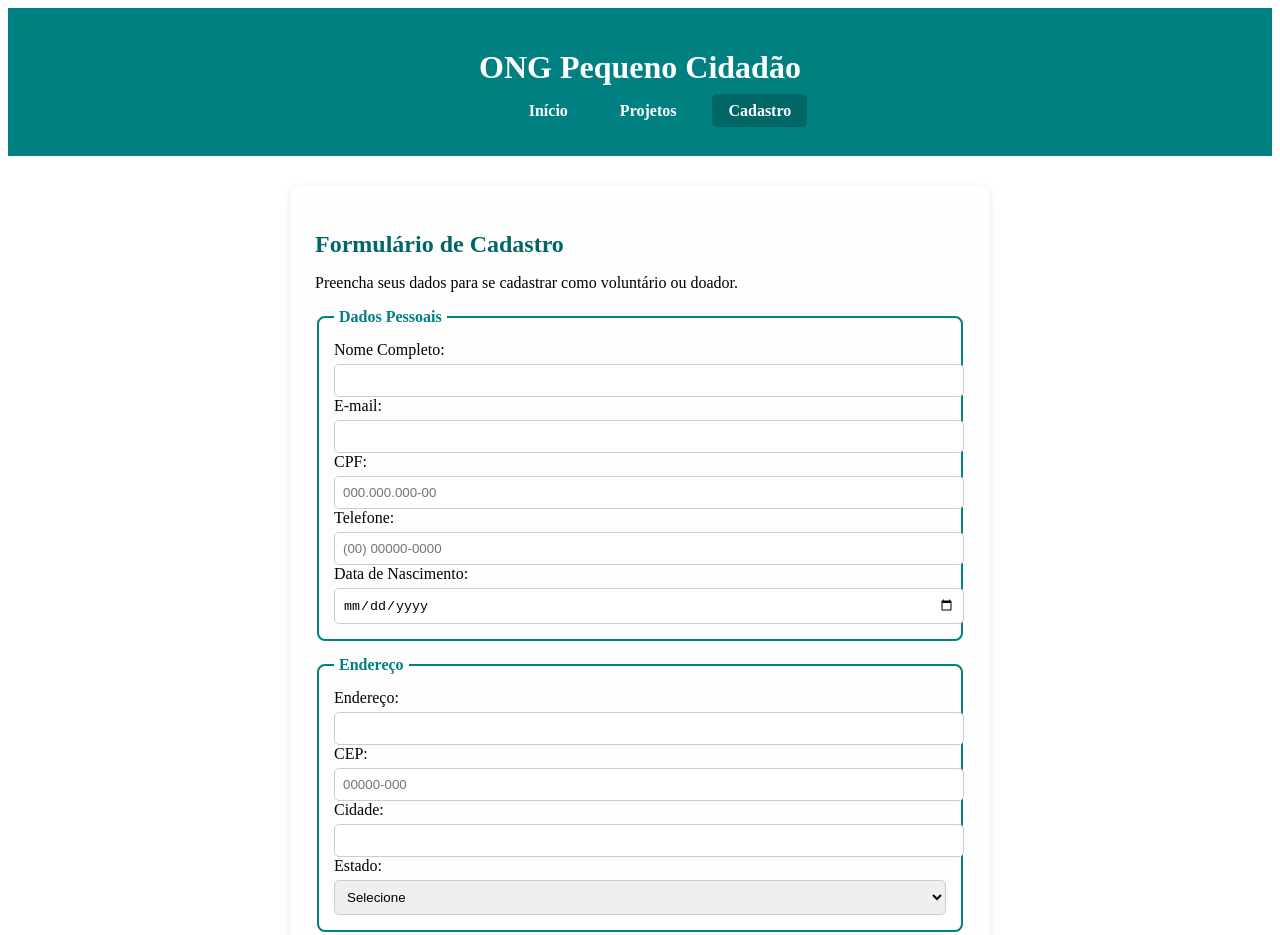
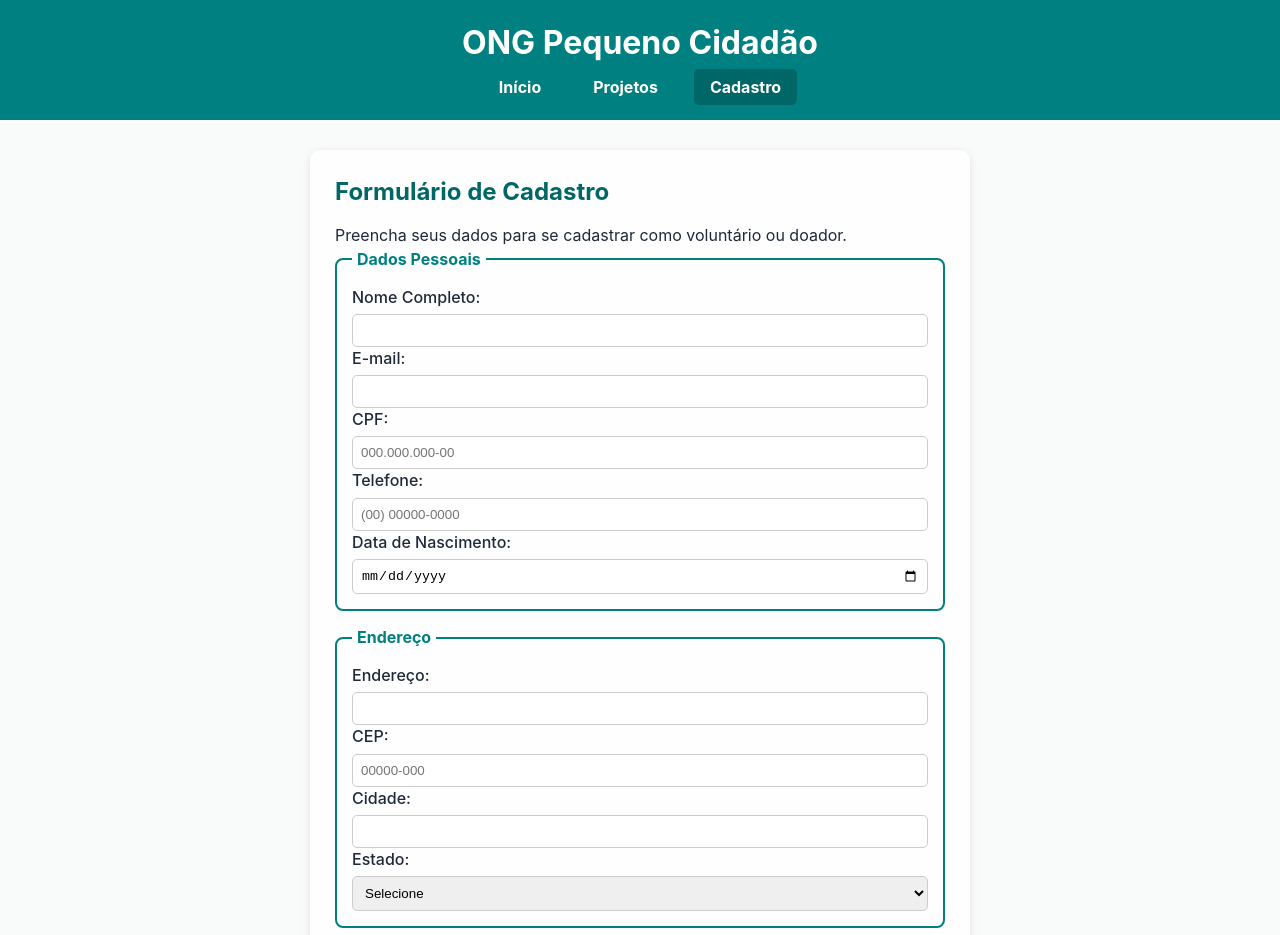
Before and after one commit to victor-analyst/Site-Pequeno-Cidad-o, a plain HTML site: page cadastros.html in a window 1280 px wide. Shown: the top 935 px of the page. Drawn offline with Linux system fonts and the light colour scheme; files that its build step writes are made by us from their sources.

Commit message:
Atualização do projeto com novos arquivos e ajustes nas páginas

```diff
--- a/cadastros.html
+++ b/cadastros.html
@@ -4,8 +4,9 @@
     <meta charset="UTF-8">
     <meta name="viewport" content="width=device-width, initial-scale=1.0">
     <title>Cadastro - ONG Pequeno Cidadão</title>
-    <link rel="stylesheet" href="cadastros.css">
-    <link rel="stylesheet" href="cadastros/cadastros.css">
+    <link rel="stylesheet" href="styles.css">        <!-- CSS geral -->
+    <link rel="stylesheet" href="css/cadastros.css"> <!-- CSS específico da página -->
+
 
 </head>
 <body>
@@ -16,7 +17,7 @@
             <ul>
                 <li><a href="index.html">Início</a></li>
                 <li><a href="projetos.html">Projetos</a></li>
-                <li><a href="cadastros.css" class="ativo">Cadastro</a></li>
+                <li><a href="cadastros.html" class="ativo">Cadastro</a></li>
             </ul>
         </nav>
     </header>
--- /dev/null
+++ b/css/base.css
@@ -0,0 +1,83 @@
+/* ===============================
+   BASE.CSS — Design System
+   =============================== */
+
+/* Reset */
+* { margin: 0; padding: 0; box-sizing: border-box; }
+
+/* Variáveis */
+:root{
+  /* Cores (>=8) */
+  --cor-primaria: #4b3df7;
+  --cor-secundaria: #00c4a7;
+  --cor-terciaria: #ff8a00;
+  --cor-destaque: #ff3c7d;
+  --cor-sucesso: #4caf50;
+  --cor-alerta: #ffb400;
+  --cor-erro: #f44336;
+  --cor-info: #2196f3;
+
+  /* Neutros */
+  --cinza-100: #f5f5f5;
+  --cinza-200: #e9e9ee;
+  --cinza-300: #d6d6df;
+  --cinza-400: #bdbdbd;
+  --cinza-500: #616161;
+  --preto: #1a1a1a;
+  --branco: #ffffff;
+
+  /* Tipografia */
+  --fonte-principal: "Poppins", "Inter", "Segoe UI", Arial, sans-serif;
+  --fonte-secundaria: "Open Sans", sans-serif;
+
+  /* Hierarquia */
+  --texto-grande: 2.25rem;
+  --texto-medio: 1.5rem;
+  --texto-base: 1rem;
+  --texto-pequeno: 0.875rem;
+  --texto-mini: 0.75rem;
+
+  /* Espaçamentos (escala 8px) */
+  --esp-1: 8px;
+  --esp-2: 16px;
+  --esp-3: 24px;
+  --esp-4: 32px;
+  --esp-5: 48px;
+  --esp-6: 64px;
+
+  /* Grid */
+  --grid-gap: 24px;
+  --container-max: 1200px;
+
+  /* Outros */
+  --borda-radius: 12px;
+  --sombra-suave: 0 6px 18px rgba(23,23,23,0.08);
+}
+
+/* Global */
+html { scroll-behavior: smooth; font-family: var(--fonte-principal); font-size: var(--texto-base); }
+body { background: var(--cinza-100); color: var(--preto); line-height: 1.6; -webkit-font-smoothing:antialiased; }
+
+/* Links */
+a { color: var(--cor-primaria); text-decoration: none; transition: color .2s ease; }
+a:hover { color: var(--cor-secundaria); }
+
+/* Headings */
+h1{ font-size:var(--texto-grande); margin-bottom:var(--esp-2); }
+h2{ font-size:var(--texto-medio); margin-bottom:var(--esp-2); }
+h3{ font-size:1.125rem; margin-bottom:var(--esp-1); }
+
+/* Container */
+.container { width: 90%; max-width: var(--container-max); margin: 0 auto; padding: var(--esp-3) 0; }
+
+/* Utilities */
+.text-center{ text-align:center; }
+.lead{ color:var(--cinza-500); margin-bottom:var(--esp-2); }
+
+.mt-1{ margin-top:var(--esp-1); } .mt-2{ margin-top:var(--esp-2); } .mt-3{ margin-top:var(--esp-3); }
+.mb-1{ margin-bottom:var(--esp-1); } .mb-2{ margin-bottom:var(--esp-2); } .mb-3{ margin-bottom:var(--esp-3); }
+
+.p-1{ padding:var(--esp-1); } .p-2{ padding:var(--esp-2); } .p-3{ padding:var(--esp-3); }
+
+/* Small */
+.small{ font-size:0.85rem; color:var(--cinza-500); }
--- /dev/null
+++ b/css/cadastros.css
@@ -0,0 +1,130 @@
+/* ==============================
+   ESTILO ESPECÍFICO PARA cadastro.html
+============================== */
+
+/* Cabeçalho */
+header {
+    background-color: #008080; /* verde água */
+    color: white;
+    text-align: center;
+    padding: 20px 10px;
+}
+
+header h1 {
+    margin-bottom: 10px;
+}
+
+nav ul {
+    list-style: none;
+    display: flex;
+    justify-content: center;
+    flex-wrap: wrap;
+    gap: 20px;
+}
+
+nav a {
+    color: white;
+    text-decoration: none;
+    font-weight: bold;
+    padding: 8px 16px;
+    border-radius: 5px;
+    transition: background 0.3s;
+}
+
+nav a:hover, nav a.ativo {
+    background-color: #006666;
+}
+
+/* Conteúdo principal */
+main {
+    max-width: 700px;
+    margin: 30px auto;
+    padding: 0 20px;
+}
+
+/* Títulos */
+h2 {
+    color: #006666;
+    margin-bottom: 15px;
+}
+
+/* Seção de cadastro */
+.cadastro {
+    background-color: #fefefe;
+    border-radius: 10px;
+    padding: 25px;
+    box-shadow: 0 2px 8px rgba(0,0,0,0.1);
+}
+
+/* Formulário */
+form {
+    display: flex;
+    flex-direction: column;
+    gap: 15px;
+}
+
+fieldset {
+    border: 2px solid #008080;
+    border-radius: 8px;
+    padding: 15px;
+}
+
+legend {
+    font-weight: bold;
+    color: #008080;
+    padding: 0 5px;
+}
+
+label {
+    display: block;
+    margin-bottom: 5px;
+    font-weight: 500;
+}
+
+input, select, textarea {
+    width: 100%;
+    padding: 8px;
+    border: 1px solid #ccc;
+    border-radius: 5px;
+}
+
+textarea {
+    resize: vertical;
+}
+
+button {
+    background-color: #008080;
+    color: white;
+    padding: 12px 18px;
+    border: none;
+    border-radius: 5px;
+    font-size: 1rem;
+    cursor: pointer;
+    transition: background 0.3s;
+}
+
+button:hover {
+    background-color: #006666;
+}
+
+/* Rodapé */
+footer {
+    background-color: #006666;
+    color: white;
+    text-align: center;
+    padding: 15px;
+    margin-top: 30px;
+    font-size: 0.9rem;
+}
+
+/* Responsividade */
+@media (max-width: 600px) {
+    nav ul {
+        flex-direction: column;
+        gap: 10px;
+    }
+
+    main {
+        padding: 0 10px;
+    }
+}
--- /dev/null
+++ b/css/projetos.css
@@ -0,0 +1,147 @@
+/* ======== estilos gerais ======== */
+body {
+    font-family: 'Segoe UI', Tahoma, Geneva, Verdana, sans-serif;
+    margin: 0;
+    padding: 0;
+    background-color: #fafafa;
+    color: #333;
+    line-height: 1.6;
+}
+
+/* ======== cabeçalho ======== */
+header {
+    background-color: #0066cc;
+    color: #fff;
+    padding: 20px 0;
+    text-align: center;
+    box-shadow: 0 2px 8px rgba(0,0,0,0.1);
+}
+
+header h1 {
+    margin: 0;
+    font-size: 2em;
+}
+
+/* ======== navegação ======== */
+nav ul {
+    list-style: none;
+    padding: 0;
+    margin: 15px 0 0;
+    display: flex;
+    justify-content: center;
+    gap: 25px;
+}
+
+nav a {
+    text-decoration: none;
+    color: #fff;
+    font-weight: 600;
+    transition: color 0.3s ease;
+}
+
+nav a:hover {
+    color: #ffdd57;
+}
+
+nav a.ativo {
+    border-bottom: 2px solid #ffdd57;
+    padding-bottom: 3px;
+}
+
+/* ======== seções principais ======== */
+main {
+    max-width: 1000px;
+    margin: 40px auto;
+    padding: 0 20px;
+}
+
+/* introdução */
+.intro {
+    text-align: center;
+    margin-bottom: 40px;
+}
+
+.intro h2 {
+    color: #0066cc;
+    font-size: 1.8em;
+}
+
+.intro p {
+    font-size: 1.1em;
+    margin-bottom: 20px;
+}
+
+.intro img {
+    max-width: 100%;
+    border-radius: 10px;
+    box-shadow: 0 4px 10px rgba(0,0,0,0.1);
+}
+
+/* cada projeto */
+.projeto {
+    background-color: #fff;
+    border-left: 5px solid #0066cc;
+    margin-bottom: 30px;
+    padding: 20px;
+    border-radius: 8px;
+    box-shadow: 0 2px 8px rgba(0,0,0,0.05);
+}
+
+.projeto h3 {
+    margin-top: 0;
+    color: #004c99;
+}
+
+.projeto p {
+    margin: 10px 0 0;
+}
+
+/* voluntariado e doações */
+.voluntariado, .doacoes {
+    background-color: #eaf4ff;
+    padding: 25px;
+    border-radius: 8px;
+    margin-bottom: 30px;
+    box-shadow: 0 2px 8px rgba(0,0,0,0.05);
+}
+
+.voluntariado h2, .doacoes h2 {
+    color: #004c99;
+}
+
+.doacoes img {
+    max-width: 100%;
+    border-radius: 10px;
+    margin-top: 15px;
+    box-shadow: 0 4px 10px rgba(0,0,0,0.1);
+}
+
+/* ======== rodapé ======== */
+footer {
+    text-align: center;
+    background-color: #004c99;
+    color: #fff;
+    padding: 15px 0;
+    margin-top: 50px;
+    font-size: 0.9em;
+}
+
+/* ======== responsividade ======== */
+@media (max-width: 700px) {
+    nav ul {
+        flex-direction: column;
+        gap: 10px;
+    }
+
+    header h1 {
+        font-size: 1.6em;
+    }
+
+    .intro h2 {
+        font-size: 1.4em;
+    }
+
+    main {
+        padding: 0 15px;
+    }
+}
```
Also changed, not shown: index.html (+1 -0 lines), projetos.html (+7 -5 lines), 3 other files.
